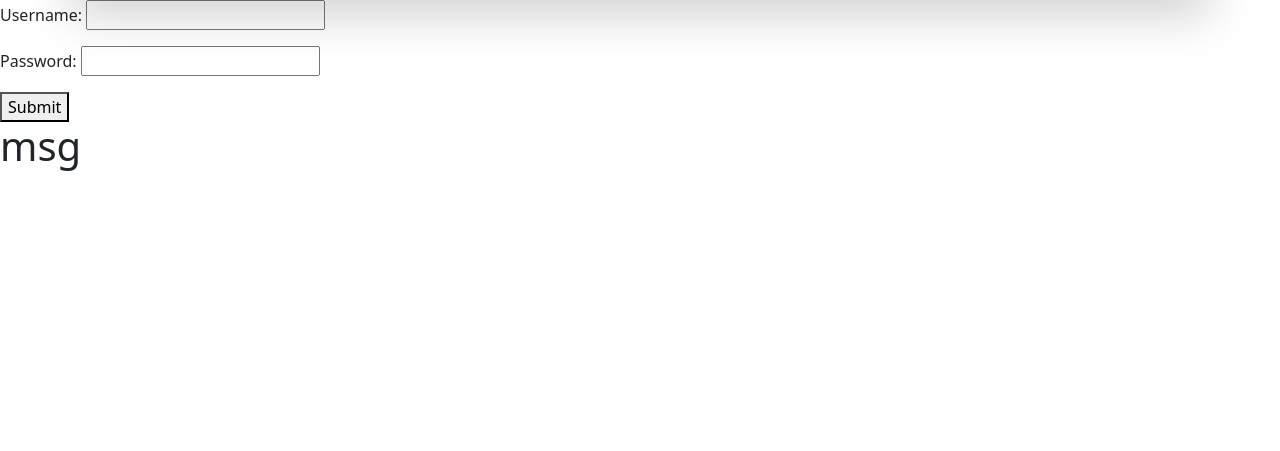
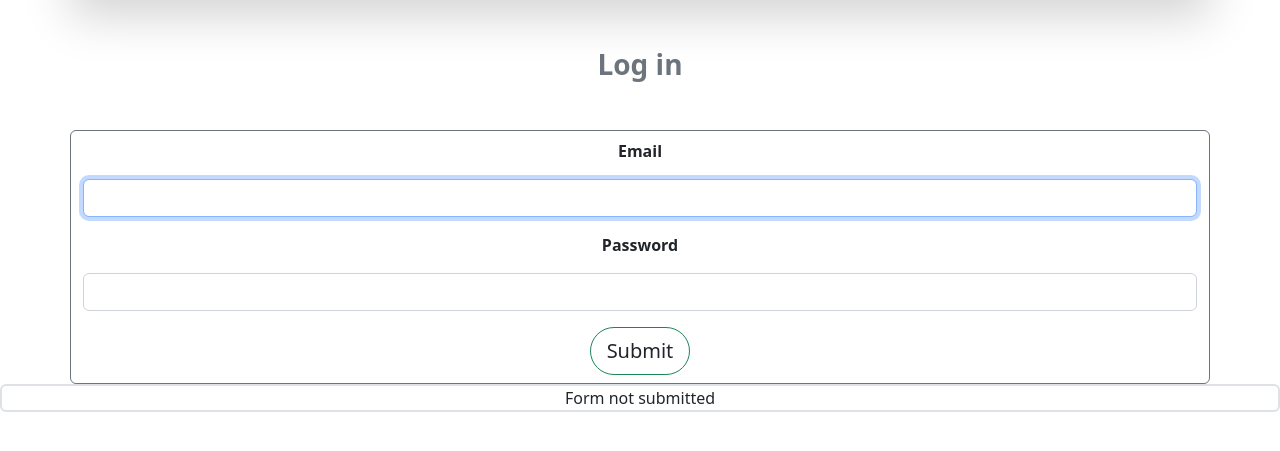
Before and after one commit to grgkimari/descramble, a Django app: page /login in a window 1280 px wide. Shown: the part 78-529 px from the top of the page. Run offline with Django 4.2, Linux system fonts and the light colour scheme.

Commit message:
created custom login form and styled it

```diff
--- a/apps/accounts/Templates/accounts/login.html
+++ b/apps/accounts/Templates/accounts/login.html
@@ -1,10 +1,21 @@
 {% extends 'game/base.html' %}
 {% block title %} Log in {% endblock %}
 {% block content %}
-<form method="post" action="">
-    {% csrf_token %}
-    {{form.as_p}}
-    <button type="submit">Submit</button>
-    <h1>msg</h1>
-</form>
+<h3 class="text-secondary fw-bolder my-5 text-center" >Log in</h3>
+<div class="container-lg  border border-secondary text-center rounded">
+    <form method="post" action="">
+        {% csrf_token %}
+        <label for="email" class=" text-center fw-bolder my-2">Email</label>
+        <input type="email" class="form-control my-2" autofocus name="email">
+        <label for="password" class=" text-center fw-bolder my-2">Password</label>
+        <input type="password" class="form-control my-2" name="password">
+        <button type="submit" class="btn btn-lg border border-1 border-success my-2 rounded-pill ">Submit</button>
+
+    </form>
+</div>
+
+<div class="container-fluid border border-red border-2 text-center rounded text-red">
+    {{msg}}
+</div>
+
 {% endblock %}
--- a/apps/accounts/forms.py
+++ b/apps/accounts/forms.py
@@ -8,5 +8,5 @@ class SignupForm(UserCreationForm):
 	fields = ['email', 'password1', 'password2']
 
 class LoginForm(forms.Form):
-	username = forms.CharField(max_length = 100, widget = forms.TextInput())
-	password = forms.CharField(max_length = 100, widget = forms.PasswordInput())
+	email = forms.EmailField(max_length = 100)
+	password = forms.CharField(max_length = 100)
--- a/apps/accounts/views.py
+++ b/apps/accounts/views.py
@@ -21,12 +21,11 @@ def register_view(request):
 	return render(request,'accounts/register.html',{'form' : form, 'msg' : msg})
 
 def login_view(request):
-	form = LoginForm()
 	msg = None
 	if request.method == 'POST':
 		form = LoginForm(request.POST)
 		if form.is_valid():
-			username = form.cleaned_data.get('username')
+			username = form.cleaned_data.get('email')
 			password = form.cleaned_data.get('password')
 			user = authenticate(username = username, password = password)
 			if user:
@@ -41,7 +40,7 @@ def login_view(request):
 			msg = "Error validating form."
 	else:
 		msg = "Form not submitted"
-	return render(request,'accounts/login.html',{'form' : form, 'msg' : msg} )
+	return render(request,'accounts/login.html',{ 'msg' : msg} )
 
 def logout_view(request):
 	logout(request)
```
Also changed, not shown: db.sqlite3.
